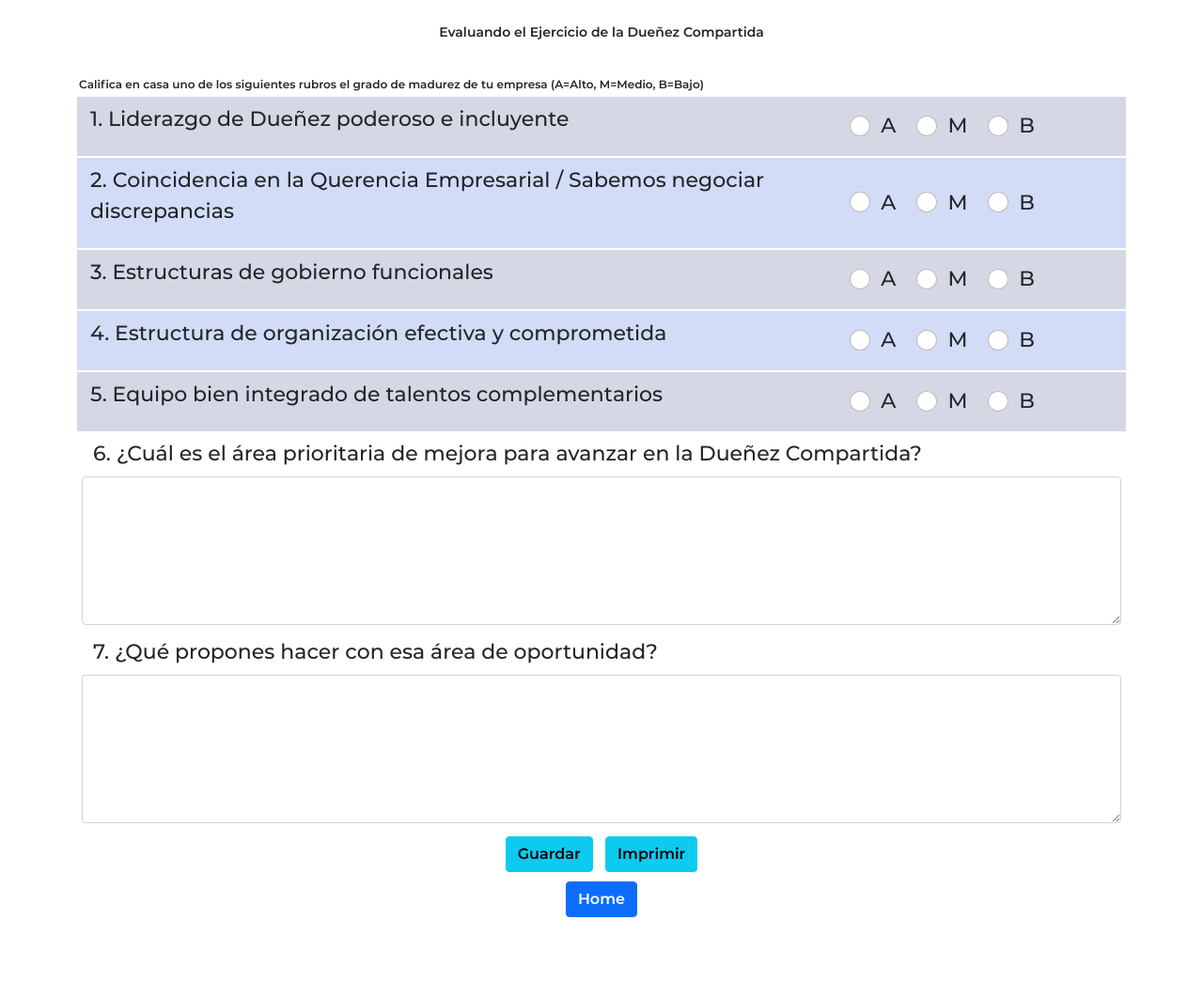
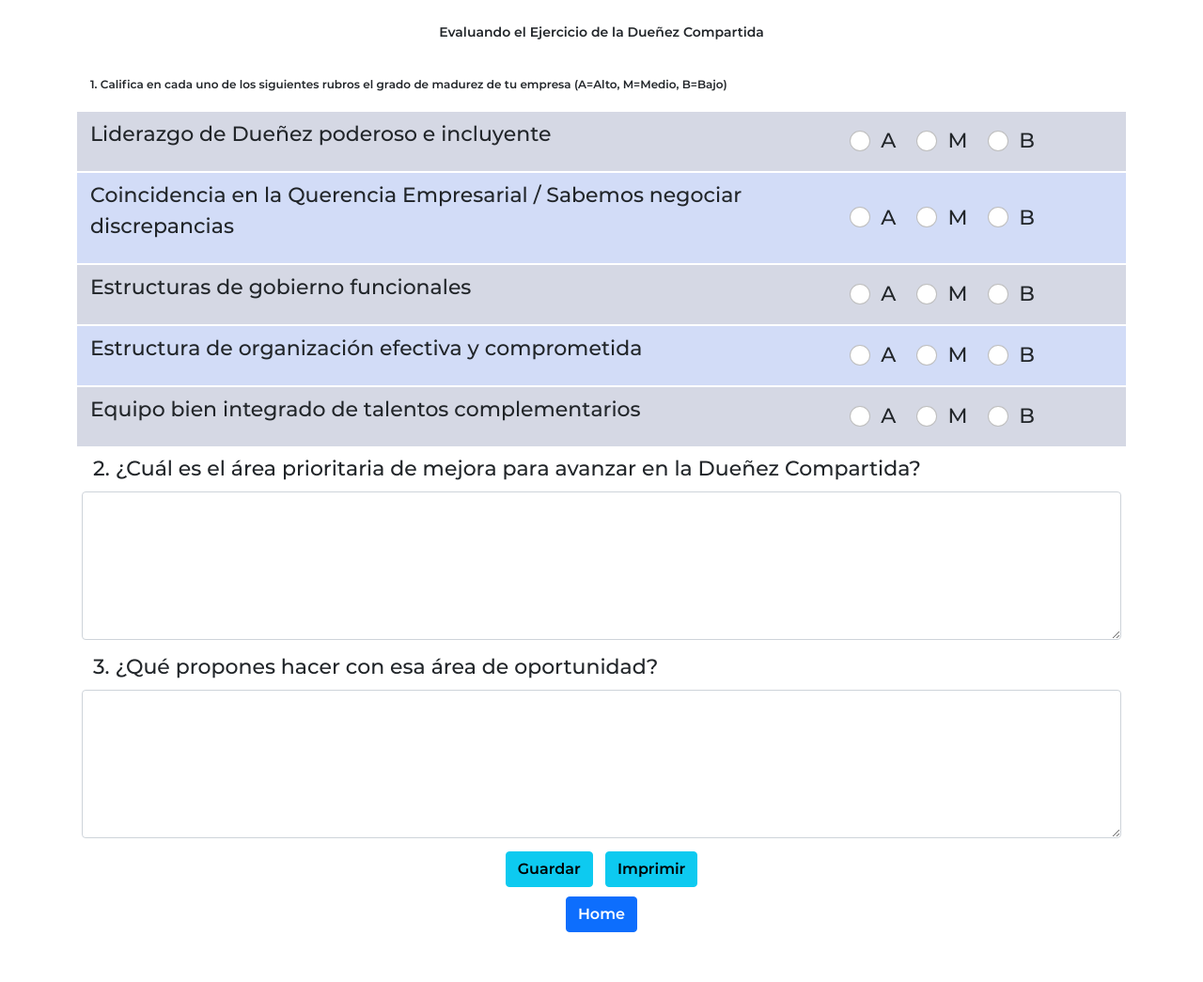
Before and after one commit to k2gutierrez/miyeef, a Flask app: template templates/evaluandoduenezcompartida.html in a window 1280 px wide. Shown: the part 168-1213 px from the top of the page at 94% size. Before the commit the page ends 1144 px from the top, so only its background shows below. Run offline with Flask 2, Linux system fonts and the light colour scheme; the template is opened without the code that fills it, so the values that code supplies are empty; some web fonts are replaced.

Commit message:
cambios en Dueñez compartida

```diff
--- a/templates/evaluandoduenezcompartida.html
+++ b/templates/evaluandoduenezcompartida.html
@@ -33,10 +33,12 @@
     </div>
 
     <div class="printing">
-
+      <div class="row txt2">
+        <p>1. Califica en cada uno de los siguientes rubros el grado de madurez de tu empresa (A=Alto, M=Medio, B=Bajo)</p>
+      </div>
       <div class="row align-items-center rowcolor1">
         <div class="txt2 col-8">
-          <p>1. Liderazgo de Dueñez poderoso e incluyente</p>
+          <p>Liderazgo de Dueñez poderoso e incluyente</p>
         </div>
         <div class="txt2 col-4 text-center">
           <div class="form-check form-check-inline col">
@@ -56,7 +58,7 @@
 
       <div class="row align-items-center rowcolor2">
         <div class="txt2 col-8">
-          <p>2. Coincidencia en la Querencia Empresarial / Sabemos negociar discrepancias</p>
+          <p>Coincidencia en la Querencia Empresarial / Sabemos negociar discrepancias</p>
         </div>
         <div class="txt2 col-4 text-center">
             <div class="form-check form-check-inline col">
@@ -76,7 +78,7 @@
 
       <div class="row align-items-center rowcolor1">
         <div class="txt2 col-8">
-          <p>3. Estructuras de gobierno funcionales</p>
+          <p>Estructuras de gobierno funcionales</p>
         </div>
         <div class="txt2 col-4 text-center">
             <div class="form-check form-check-inline col">
@@ -96,7 +98,7 @@
 
       <div class="row align-items-center rowcolor2">
         <div class="txt2 col-8">
-          <p>4. Estructura de organización efectiva y comprometida</p>
+          <p>Estructura de organización efectiva y comprometida</p>
         </div>
         <div class="txt2 col-4 text-center">
             <div class="form-check form-check-inline col">
@@ -116,7 +118,7 @@
 
       <div class="row align-items-center rowcolor1">
         <div class="txt2 col-8">
-          <p>5. Equipo bien integrado de talentos complementarios</p>
+          <p>Equipo bien integrado de talentos complementarios</p>
         </div>
         <div class="txt2 col-4 text-center">
             <div class="form-check form-check-inline col">
@@ -135,12 +137,12 @@
       </div>
       <br>
       <div class="row txt2">
-        <p class="txtprint1">6. ¿Cuál es el área prioritaria de mejora para avanzar en la Dueñez Compartida?</p>
+        <p class="txtprint1">2. ¿Cuál es el área prioritaria de mejora para avanzar en la Dueñez Compartida?</p>
         <p class="txtprint2">{{ r11 }}</p>
       </div>
 
       <div class="row txt2">
-        <p class="txtprint1">7. ¿Qué propones hacer con esa área de oportunidad?</p>
+        <p class="txtprint1">3. ¿Qué propones hacer con esa área de oportunidad?</p>
         <p class="txtprint2">{{ r12 }}</p>
       </div>
 
@@ -151,12 +153,12 @@
         <div class="mb-3">
 
           <div class="row WOW2">
-            Califica en casa uno de los siguientes rubros el grado de madurez de tu empresa (A=Alto, M=Medio, B=Bajo)
+            <p>1. Califica en cada uno de los siguientes rubros el grado de madurez de tu empresa (A=Alto, M=Medio, B=Bajo)</p>
           </div>
 
           <div class="row align-items-center rowcolor1">
             <div class="wow2 col-lg-8 col-12">
-              <p>1. Liderazgo de Dueñez poderoso e incluyente</p>
+              <p>Liderazgo de Dueñez poderoso e incluyente</p>
             </div>
             <div class="wow2 col-lg-4 col-12 text-center">
               <div class="form-check form-check-inline col c">
@@ -176,7 +178,7 @@
 
           <div class="row align-items-center rowcolor2">
             <div class="wow2 col-lg-8 col-12">
-              <p>2. Coincidencia en la Querencia Empresarial / Sabemos negociar discrepancias</p>
+              <p>Coincidencia en la Querencia Empresarial / Sabemos negociar discrepancias</p>
             </div>
             <div class="wow2 col-lg-4 col-12 text-center">
                 <div class="form-check form-check-inline col c">
@@ -196,7 +198,7 @@
 
           <div class="row align-items-center rowcolor1">
             <div class="wow2 col-lg-8 col-12">
-              <p>3. Estructuras de gobierno funcionales</p>
+              <p>Estructuras de gobierno funcionales</p>
             </div>
             <div class="wow2 col-lg-4 col-12 text-center">
                 <div class="form-check form-check-inline col c">
@@ -216,7 +218,7 @@
 
           <div class="row align-items-center rowcolor2">
             <div class="wow2 col-lg-8 col-12">
-              <p>4. Estructura de organización efectiva y comprometida</p>
+              <p>Estructura de organización efectiva y comprometida</p>
             </div>
             <div class="wow2 col-lg-4 col-12 text-center">
                 <div class="form-check form-check-inline col c">
@@ -236,7 +238,7 @@
 
           <div class="row align-items-center rowcolor1">
             <div class="wow2 col-lg-8 col-12">
-              <p>5. Equipo bien integrado de talentos complementarios</p>
+              <p>Equipo bien integrado de talentos complementarios</p>
             </div>
             <div class="wow2 col-lg-4 col-12 text-center">
                 <div class="form-check form-check-inline col c">
@@ -255,12 +257,12 @@
           </div>
 
           <div class="row wow2">
-            <label class="form-label" for="r11">6. ¿Cuál es el área prioritaria de mejora para avanzar en la Dueñez Compartida?</label>
+            <label class="form-label" for="r11">2. ¿Cuál es el área prioritaria de mejora para avanzar en la Dueñez Compartida?</label>
             <textarea class="form-control" id="r11" rows="6" name="r11">{{ r11 }}</textarea>
           </div>
 
           <div class="row wow2">
-            <label class="form-label" for="r12">7. ¿Qué propones hacer con esa área de oportunidad?</label>
+            <label class="form-label" for="r12">3. ¿Qué propones hacer con esa área de oportunidad?</label>
             <textarea class="form-control" id="r12" rows="6" name="r12">{{ r12 }}</textarea>
           </div>
 
```
